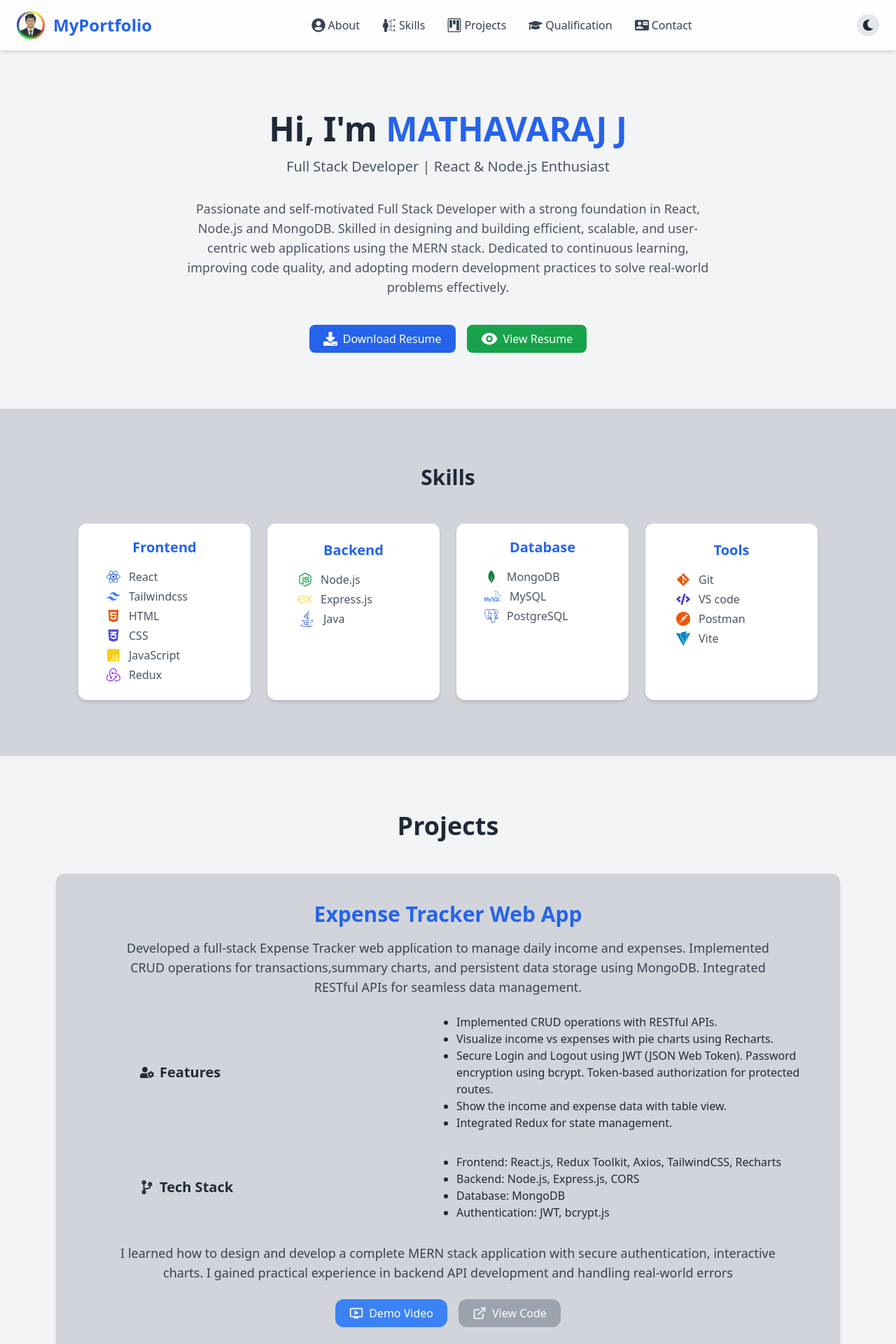
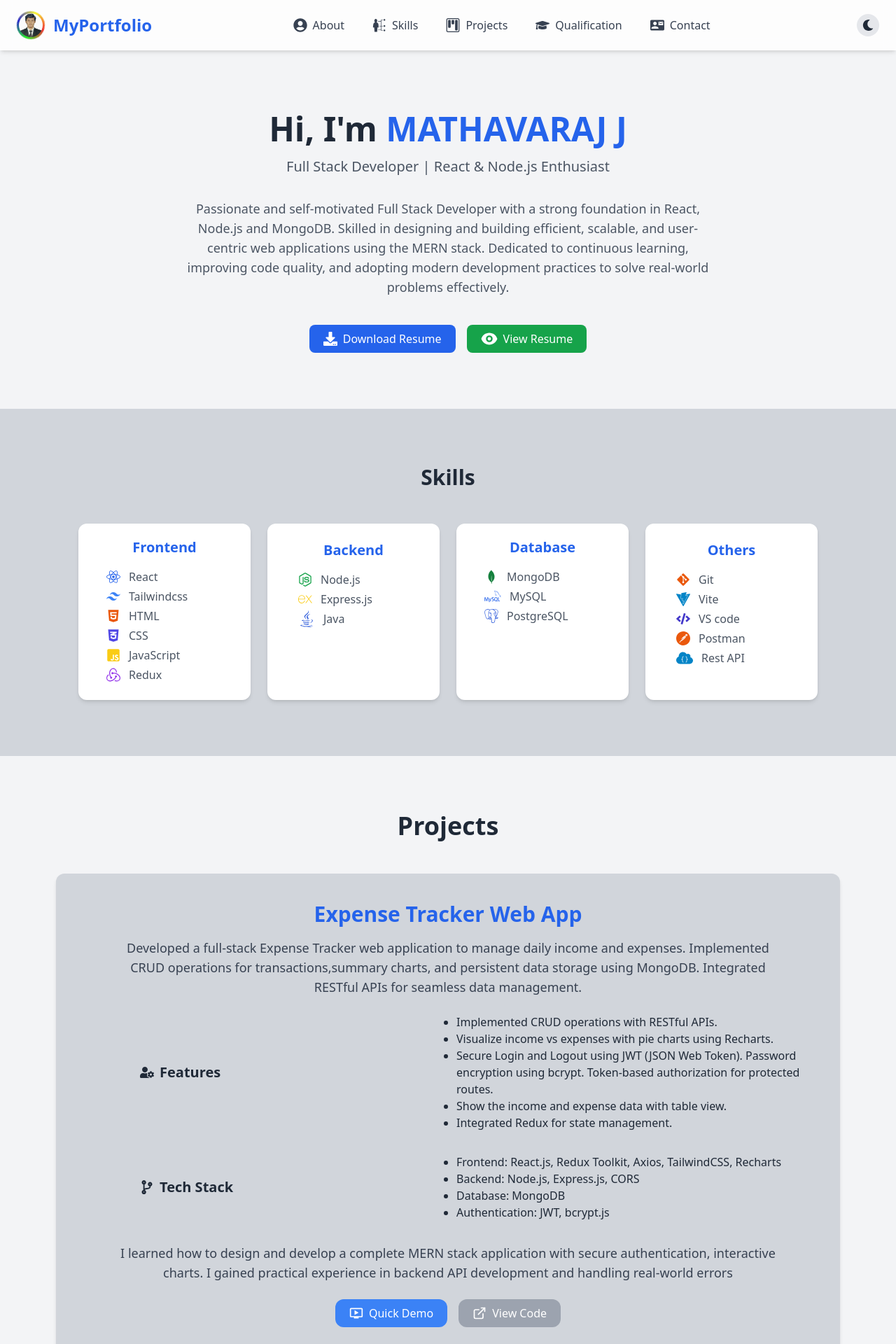
Before and after one commit to Mathavaraj1219/My-Portfolio, a React (Vite) app in the folder my-portfolio/: page / in a window 1280 px wide. Shown: the top 1920 px of the page at 70% size. Built offline with nearby package versions, Linux system fonts and the light colour scheme.

Commit message:
enhance Footer, Navbar, Projects, Skills components with improved styles and layout.

```diff
--- a/my-portfolio/src/components/Navbar.jsx
+++ b/my-portfolio/src/components/Navbar.jsx
@@ -90,12 +90,12 @@ return (
         </AnimatePresence>
         <h1 className="text-2xl md:text-2xl font-bold text-blue-600">MyPortfolio</h1>
         </div>
-        <div className="hidden md:flex gap-8 text-gray-700 dark:text-gray-200">
-            <Link to="about" smooth duration={500} className="flex items-center justify-center gap-1 text-bold cursor-pointer hover:text-blue-600"><FaUserCircle className="text-xl"/>About</Link>
-            <Link to="skills" smooth duration={500} className="flex items-center justify-center gap-1 text-bold cursor-pointer hover:text-blue-600"><GiSkills className="text-xl"/>Skills</Link>
-            <Link to="projects" smooth duration={500} className="flex items-center justify-center gap-1 text-bold cursor-pointer hover:text-blue-600"><BsKanban className="text-xl"/>Projects</Link>
-            <Link to="education" smooth duration={500} className="flex items-center justify-center gap-1 text-bold cursor-pointer hover:text-blue-600"><FaGraduationCap className="text-xl"/>Qualification</Link>
-            <Link to="contact" smooth duration={500} className="flex items-center justify-center gap-1 text-bold cursor-pointer hover:text-blue-600"><MdContactMail className="text-xl"/>Contact</Link>
+        <div className="hidden md:flex gap-10 text-gray-700 dark:text-gray-200">
+            <Link to="about" smooth duration={500} className="flex items-center justify-center gap-2 text-bold cursor-pointer hover:text-blue-600"><FaUserCircle className="text-xl"/>About</Link>
+            <Link to="skills" smooth duration={500} className="flex items-center justify-center gap-2 text-bold cursor-pointer hover:text-blue-600"><GiSkills className="text-xl"/>Skills</Link>
+            <Link to="projects" smooth duration={500} className="flex items-center justify-center gap-2 text-bold cursor-pointer hover:text-blue-600"><BsKanban className="text-xl"/>Projects</Link>
+            <Link to="education" smooth duration={500} className="flex items-center justify-center gap-2 text-bold cursor-pointer hover:text-blue-600"><FaGraduationCap className="text-xl"/>Qualification</Link>
+            <Link to="contact" smooth duration={500} className="flex items-center justify-center gap-2 text-bold cursor-pointer hover:text-blue-600"><MdContactMail className="text-xl"/>Contact</Link>
         </div>
         <button onClick={() => setDarkMode(!darkMode)} className="p-2 rounded-full bg-gray-200 ml-2 dark:bg-gray-700">
             {darkMode ? <FaSun className="text-yellow-400" /> : <FaMoon className="text-gray-800" />}
--- a/my-portfolio/src/components/Projects.jsx
+++ b/my-portfolio/src/components/Projects.jsx
@@ -16,7 +16,7 @@ return (
                     whileInView={{ opacity: 1, x:0 }}
                     transition={{ duration: 1.5 }}>
                     <div className="bg-gray-300 dark:bg-gray-600 p-6 sm:p-8 md:p-10 rounded-xl shadow-md">
-                    <h3 className="text-2xl sm:text-3xl font-bold text-blue-600 mb-4">Expense Tracker Web App</h3>
+                    <h3 className="text-2xl sm:text-3xl font-bold text-blue-600 mb-4 dark:text-black/70">Expense Tracker Web App</h3>
                     <p className="text-gray-700 dark:text-gray-300 mb-6 px-10 text-sm sm:text-base md:text-lg">Developed a full-stack Expense Tracker web application to manage daily income and expenses. Implemented CRUD operations for transactions,summary charts, and persistent data storage using MongoDB. Integrated RESTful APIs for seamless data management.</p>
                     <div className="grid grid-cols-1 sm:grid-cols-2 gap-6 mb-8">
                         <h3 className="flex items-center px-20 gap-2 text-xl font-semibold">
@@ -50,7 +50,7 @@ return (
                         className="flex items-center justify-center gap-2 px-5 py-2 bg-blue-500 text-white rounded-xl glow-effect-button hover:bg-blue-700 transition-all text-sm sm:text-base"
                         >
                         <MdOndemandVideo className="text-xl"/>
-                        Demo Video
+                        Quick Demo
                         </a>
                         <a
                         href="https://github.com/Mathavaraj1219/Expense-Tracker"
@@ -70,7 +70,7 @@ return (
                     whileInView={{ opacity: 1, x:0 }}
                     transition={{ duration: 1.5 }}>
                     <div className="bg-gray-300 dark:bg-gray-600 p-6 sm:p-8 md:p-10 rounded-xl shadow-md">
-                    <h3 className="text-2xl sm:text-3xl font-bold text-blue-600 mb-4">Leads Management with Zoho CRM Integration</h3>
+                    <h3 className="text-2xl sm:text-3xl font-bold text-blue-600 mb-4 dark:text-black/70">Leads Management with Zoho CRM Integration</h3>
                     <p className="text-gray-700 dark:text-gray-300 mb-6 px-10 text-sm sm:text-base md:text-lg">A full-stack Leads Management System integrated with Zoho CRM, allowing users to analytics, CRUD operations, and export options. All lead data is fully synced with Zoho CRM, making this a complete and professional lead-tracking solution.</p>
                     <div className="grid grid-cols-1 sm:grid-cols-2 gap-6 mb-8">
                         <h3 className="flex items-center px-20 gap-2 text-xl font-semibold">
@@ -106,7 +106,7 @@ return (
                         className="flex items-center justify-center gap-2 px-5 py-2 bg-blue-500 text-white rounded-xl glow-effect-button hover:bg-blue-700 transition-all text-sm sm:text-base"
                         >
                         <MdOndemandVideo className="text-xl"/>
-                        Demo Video
+                        Quick Demo
                         </a>
                         <a
                         href="https://github.com/Mathavaraj1219/leads_management_with_zoho_CRM_integration"
@@ -126,7 +126,7 @@ return (
                     whileInView={{ opacity: 1, x:0 }}
                     transition={{ duration: 1.5 }}>
                     <div className="bg-gray-300 dark:bg-gray-600 p-6 sm:p-8 md:p-10 rounded-xl shadow-md">
-                    <h3 className="text-2xl sm:text-3xl font-bold text-blue-600 mb-4">Job Application Form</h3>
+                    <h3 className="text-2xl sm:text-3xl font-bold text-blue-600 mb-4 dark:text-black/70">Job Application Form</h3>
                     <p className="text-gray-700 dark:text-gray-300 mb-6 px-10 text-sm sm:text-base md:text-lg">A job application form that collects user details such as name, email, experience, resume and data submission to a backend API. Built with React and Node.js.</p>
                     <div className="grid grid-cols-1 sm:grid-cols-2 gap-6 mb-8">
                         <h3 className="flex items-center px-20 gap-2 text-xl font-semibold">
@@ -159,7 +159,7 @@ return (
                         className="flex items-center justify-center gap-2 px-5 py-2 bg-blue-500 text-white rounded-xl glow-effect-button hover:bg-blue-700 transition-all text-sm sm:text-base"
                         >
                         <MdOndemandVideo className="text-xl"/>
-                        Demo Video
+                        Quick Demo
                         </a>
                         <a
                         href="https://github.com/Mathavaraj1219/JobApplication"
@@ -179,7 +179,7 @@ return (
                     whileInView={{ opacity: 1, x: 0 }}
                     transition={{ duration: 1 }}>
                     <div className="bg-gray-300 dark:bg-gray-600 p-6 sm:p-8 md:p-10 rounded-xl shadow-md">
-                    <h3 className="text-2xl sm:text-3xl font-bold text-blue-600 mb-4">Weather And Real Time App</h3>
+                    <h3 className="text-2xl sm:text-3xl font-bold text-blue-600 mb-4 dark:text-black/70">Weather And Real Time App</h3>
                     <p className="text-gray-700 dark:text-gray-300 mb-6 px-10 text-sm sm:text-base md:text-lg">A real-time weather and time tracking application that displays current temperature, humidity, wind speed for any country's cities and local time for any country. Built using React, Redux, react countries-and-timezones and Open-meteo API.</p>
                     <div className="grid grid-cols-1 sm:grid-cols-2 gap-6 mb-8">
                         <h3 className="flex items-center px-20 gap-2 text-xl font-semibold">
@@ -215,7 +215,7 @@ return (
                         className="flex items-center justify-center gap-2 px-5 py-2 bg-blue-500 text-white rounded-xl glow-effect-button hover:bg-blue-700 transition-all text-sm sm:text-base"
                         >
                         <MdOndemandVideo className="text-xl"/>
-                        Demo Video
+                        Quick Demo
                         </a>
                         <a
                         href="https://github.com/Mathavaraj1219/WeatherAndTime"
@@ -235,7 +235,7 @@ return (
                     whileInView={{ opacity: 1, x: 0 }}
                     transition={{ duration: 1 }}>
                     <div className="bg-gray-300 dark:bg-gray-600 p-6 sm:p-8 md:p-10 rounded-xl shadow-md">
-                    <h3 className="text-2xl sm:text-3xl font-bold text-blue-600 mb-4">Login with JWT (JSON Web Token)</h3>
+                    <h3 className="text-2xl sm:text-3xl font-bold text-blue-600 mb-4 dark:text-black/70">Login with JWT (JSON Web Token)</h3>
                     <p className="text-gray-700 dark:text-gray-300 mb-6 px-10 text-sm sm:text-base md:text-lg">Built a secure user authentication system using JWT (JSON Web Token) and Node.js. Implemented user registration, login, and protected routes with token-based authentication.</p>
                     <div className="grid grid-cols-1 sm:grid-cols-2 gap-6 mb-8">
                         <h3 className="flex items-center px-20 gap-2 text-xl font-semibold">
@@ -268,7 +268,7 @@ return (
                         className="flex items-center justify-center gap-2 px-5 py-2 bg-blue-500 text-white rounded-xl glow-effect-button hover:bg-blue-700 transition-all text-sm sm:text-base"
                         >
                         <MdOndemandVideo className="text-xl"/>
-                        Demo Video
+                        Quick Demo
                         </a>
                         <a
                         href="https://github.com/Mathavaraj1219/LoginwithJWT"
@@ -288,7 +288,7 @@ return (
                     whileInView={{ opacity: 1, x: 0 }}
                     transition={{ duration: 1 }}>
                     <div className="bg-gray-300 dark:bg-gray-600 p-6 sm:p-8 md:p-10 rounded-xl shadow-md">
-                    <h3 className="text-2xl sm:text-3xl font-bold text-blue-600 mb-4">User Management System</h3>
+                    <h3 className="text-2xl sm:text-3xl font-bold text-blue-600 mb-4 dark:text-black/70">User Management System</h3>
                     <p className="text-gray-700 dark:text-gray-300 mb-6 px-10 text-sm sm:text-base md:text-lg">A full-stack web application that allows creating, reading, updating and deleting user details using RESTful APIs. Built with React, Node, Express, and MongoDB.</p>
                     <div className="grid grid-cols-1 sm:grid-cols-2 gap-6 mb-8">
                         <h3 className="flex items-center px-20 gap-2 text-xl font-semibold">
@@ -320,7 +320,7 @@ return (
                         className="flex items-center justify-center gap-2 px-5 py-2 bg-blue-500 text-white rounded-xl glow-effect-button hover:bg-blue-700 transition-all text-sm sm:text-base"
                         >
                         <MdOndemandVideo className="text-xl"/>
-                        Demo Video
+                        Quick Demo
                         </a>
                         <a
                         href="https://github.com/Mathavaraj1219/User-management"
@@ -340,7 +340,7 @@ return (
                     whileInView={{ opacity: 1, x:0 }}
                     transition={{ duration: 1.5 }}>
                     <div className="bg-gray-300 dark:bg-gray-600 p-6 sm:p-8 md:p-10 rounded-xl shadow-md">
-                    <h3 className="text-2xl sm:text-3xl font-bold text-blue-600 mb-4">Personal Portfolio Website</h3>
+                    <h3 className="text-2xl sm:text-3xl font-bold text-blue-600 mb-4 dark:text-black/70">Personal Portfolio Website</h3>
                     <p className="text-gray-700 dark:text-gray-300 mb-6 px-10 text-sm sm:text-base md:text-lg">A responsive, interactive portfolio built with React, TailwindCSS, and Framer Motion. Includes sections for projects, contact, resume, and smooth scroll animations.</p>
                     <div className="grid grid-cols-1 sm:grid-cols-2 gap-6 mb-8">
                         <h3 className="flex items-center px-20 gap-2 text-xl font-semibold">
--- /dev/null
+++ b/my-portfolio/src/components/RestApiIcon.jsx
@@ -0,0 +1,11 @@
+import { FaCloud } from "react-icons/fa";
+import { VscJson } from "react-icons/vsc";
+
+export default function RestApiIcon() {
+  return (
+    <div className="relative flex items-center justify-center">
+      <FaCloud className="text-2xl text-sky-600" />
+      <VscJson className="absolute pt-1 text-md text-white" />
+    </div>
+  );
+}
--- a/my-portfolio/src/components/Skills.jsx
+++ b/my-portfolio/src/components/Skills.jsx
@@ -10,6 +10,7 @@ import {
 } from "react-icons/fa";
 import { SiTailwindcss, SiRedux, SiExpress, SiMongodb, SiMysql, SiPostgresql, SiVite, SiPostman } from "react-icons/si";
 import MotionWrapper from "./motionWrapper";
+import RestApiIcon from "./RestApiIcon";
 
 
 const Skills = () => {
@@ -23,7 +24,7 @@ return (
                 whileInView={{ opacity: 1, x: 0, y:0 }}
                 transition={{ duration: 1 }}>
                     <div className="bg-white text-center dark:bg-gray-700 p-5 rounded-xl glow-effect-card shadow-md h-full">
-                    <h3 className="text-xl text-center font-semibold text-blue-600 mb-4">Frontend</h3>
+                    <h3 className="text-xl text-center font-semibold text-blue-600 mb-4 dark:text-black">Frontend</h3>
                     <ul>
                         <div className="grid grid-cols-1 ps-5">
                             <li className="text-gray-600 mb-1 flex items-center gap-3 dark:text-gray-300"><FaReact className="text-xl text-blue-600"/>React</li>
@@ -51,7 +52,7 @@ return (
                 whileInView={{ opacity: 1, x: 0, y:0 }}
                 transition={{ duration: 1 }}>
                     <div className="bg-white dark:bg-gray-700 p-6 rounded-xl glow-effect-card shadow-md h-full">
-                    <h3 className="text-xl text-center font-semibold text-blue-600 mb-4">Backend</h3>
+                    <h3 className="text-xl text-center font-semibold text-blue-600 mb-4 dark:text-black">Backend</h3>
                     <ul>
                         <div className="grid grid-cols-1 ps-5">
                             <li className="text-gray-600 mb-1 flex items-center gap-3 dark:text-gray-300"><FaNodeJs className="text-xl text-green-600"/>Node.js</li>
@@ -70,7 +71,7 @@ return (
                 whileInView={{ opacity: 1, x: 0, y:0 }}
                 transition={{ duration: 1 }}>
                     <div className="bg-white dark:bg-gray-700 p-5 rounded-xl glow-effect-card shadow-md h-full">
-                    <h3 className="text-xl text-center font-semibold text-blue-600 mb-4">Database</h3>
+                    <h3 className="text-xl text-center font-semibold text-blue-600 mb-4 dark:text-black">Database</h3>
                     <ul>
                         <div className="grid grid-cols-1 ps-5">
                             <li className="text-gray-600 mb-1 flex items-center gap-3 dark:text-gray-300"><SiMongodb className="text-xl text-green-700"/>MongoDB</li>
@@ -89,10 +90,13 @@ return (
                 whileInView={{ opacity: 1, x: 0, y:0 }}
                 transition={{ duration: 1 }}>
                     <div className="bg-white dark:bg-gray-700 p-6 rounded-xl glow-effect-card shadow-md h-full">
-                    <h3 className="text-xl text-center font-semibold text-blue-600 mb-4">Tools</h3>
+                    <h3 className="text-xl text-center font-semibold text-blue-600 mb-4 dark:text-black">Others</h3>
                     <ul>
                         <div className="grid grid-cols-1 ps-5">
                             <li className="text-gray-600 mb-1 flex items-center gap-3 dark:text-gray-300"><FaGitAlt className="text-xl text-orange-600"/>Git</li>
+                        </div>
+                        <div className="grid grid-cols-1 ps-5">
+                            <li className="text-gray-600 mb-1 flex items-center gap-3 dark:text-gray-300"><SiVite className="text-xl text-sky-600"/>Vite</li>
                         </div>
                         <div className="grid grid-cols-1 ps-5">
                             <li className="text-gray-600 mb-1 flex items-center gap-3 dark:text-gray-300"><FaCode className="text-xl text-indigo-700"/>VS code</li>
@@ -101,7 +105,7 @@ return (
                             <li className="text-gray-600 mb-1 flex items-center gap-3 dark:text-gray-300"><SiPostman className="text-xl text-orange-600"/>Postman</li>
                         </div>
                         <div className="grid grid-cols-1 ps-5">
-                            <li className="text-gray-600 mb-1 flex items-center gap-3 dark:text-gray-300"><SiVite className="text-xl text-sky-600"/>Vite</li>
+                            <li className="text-gray-600 mb-1 flex items-center gap-3 dark:text-gray-300"><RestApiIcon/>Rest API</li>
                         </div>
                     </ul>
                     </div>
--- a/my-portfolio/src/index.css
+++ b/my-portfolio/src/index.css
@@ -71,7 +71,7 @@ body {
 }
 
 .glow-effect-button:hover {
-  box-shadow: 0 0 20px rgba(228, 243, 67, 0.896);
+  box-shadow: 0 0 30px rgba(228, 243, 67, 0.896);
 }
 
 .glow-effect-card {
```
Also changed, not shown: my-portfolio/src/components/Footer.jsx (+4 -4 lines).
